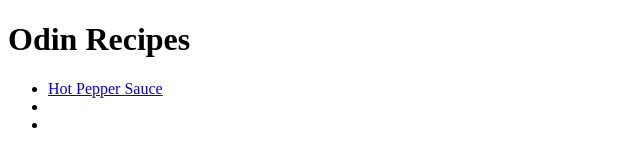
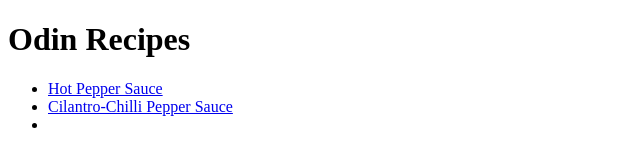
Before and after one commit to victorpussa/odin-recipes, a plain HTML site: page index.html in a window 1280 px wide. Shown: the whole page, without its empty margins (0-640 px from the left). Drawn offline with Linux system fonts and the light colour scheme.

Commit message:
Update index.html

```diff
--- a/index.html
+++ b/index.html
@@ -9,7 +9,7 @@
     <h1>Odin Recipes</h1>
     <ul>
       <li><a href="./recipes/hotpeppersauce.html">Hot Pepper Sauce</a></li>
-      <li></li>
+      <li><a href="./recipes/cilantropeppersauce.html">Cilantro-Chilli Pepper Sauce</a></li>
       <li></li>
     </ul>
 
```
